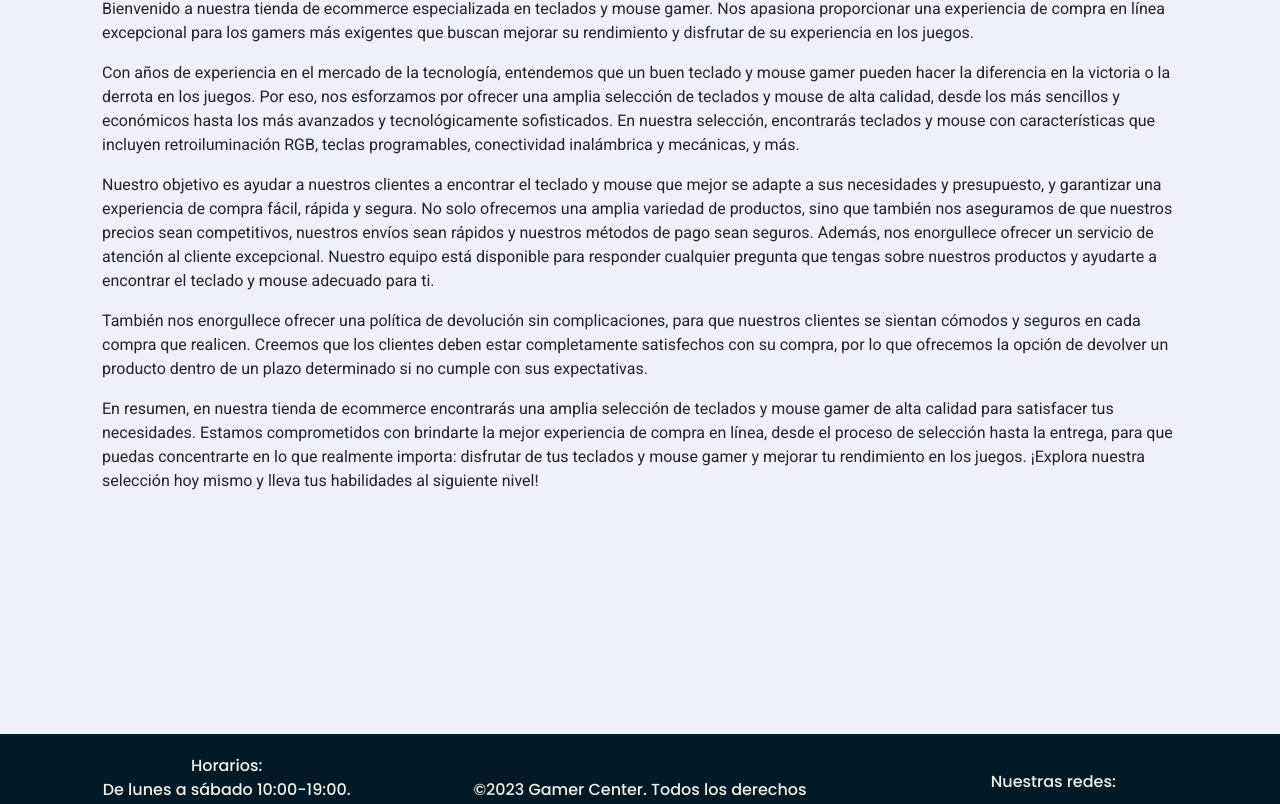
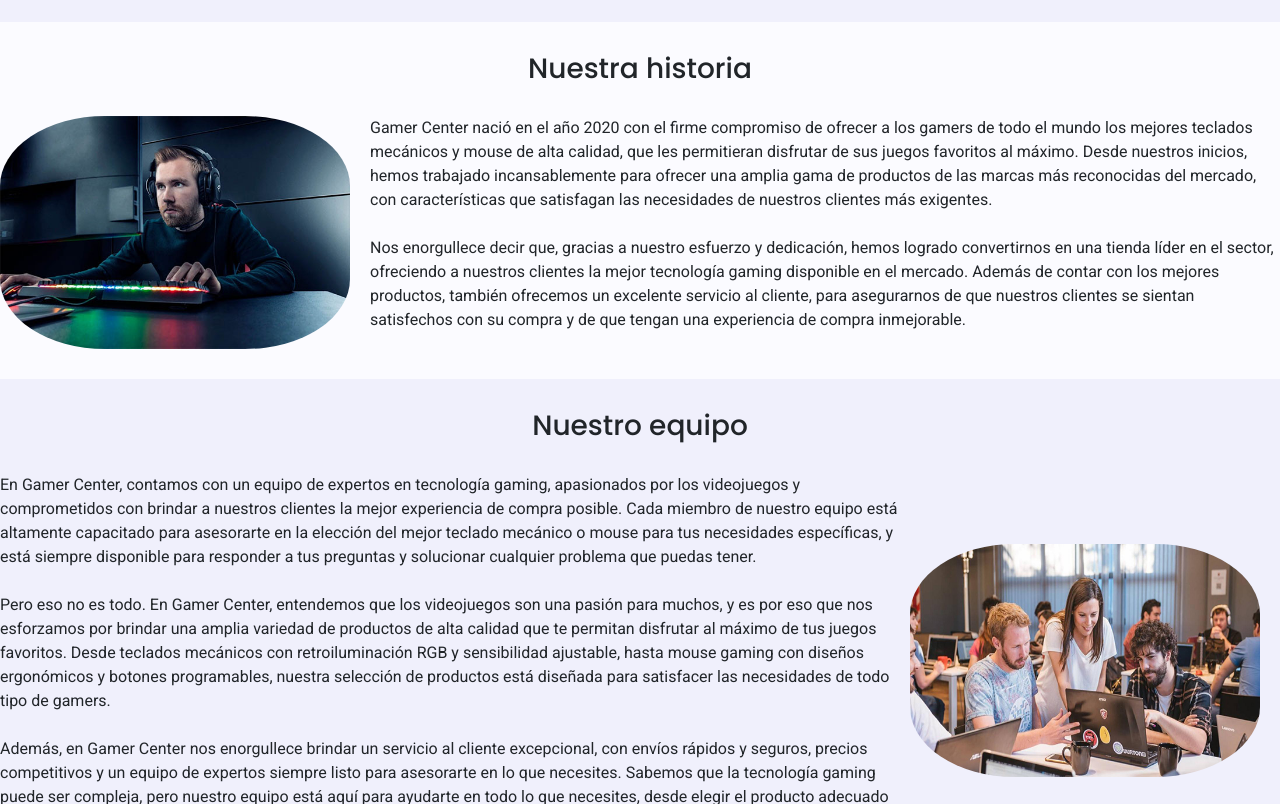
Before and after one commit to sotocortez/Proyecto-final, a website: page pages/nosotros.html in a window 1280 px wide. Shown: the part 177-981 px from the top of the page. Drawn offline with nearby package versions, Linux system fonts and the light colour scheme.

Commit message:
sobrenosotros

```diff
--- a/pages/nosotros.html
+++ b/pages/nosotros.html
@@ -20,7 +20,7 @@
     <link rel="stylesheet" href="path/to/font-awesome/css/font-awesome.min.css">
     <script src="https://use.fontawesome.com/42a2f31917.js"></script>
     <meta name="description" content="Encuentra en nuestra tienda online todo lo que necesitas para potenciar tu experiencia gamer! Ofrecemos la mejor selección de teclados y mouse gamer, con la mejor relación calidad-precio. ¡Haz de tus juegos una experiencia inolvidable con nuestros productos">
-    <meta name="keywords"  content="TECLADOS GAMER, MOUSE GAMER, TIENDA ONLINE, GAMER, MEJORES PRECIOS, MEJOR CALIDAD, ENVIOS, COMPRA, TECLADOS MECANICOS, DPI, RGB, MEJORES MARCAS, LOGITECH, NVIDEA, HYPERX, REDRAGON">
+    <meta name="keywords"  content="TECLADOS GAMER, MOUSE GAMER, TIENDA ONLINE, GAMER, MEJORES PRECIOS, MEJOR CALIDAD, ENVIOS, COMPRA, TECLADOS MECANICOS, DPI, RGB, MEJORES MARCAS, LOGITECH, NVIDEA, HYPERX, REDRAGON, CORSAIR">
     <link rel="stylesheet" href="../css/style.css">
     <title>Nosotros | GamerCenter</title>
 </head>
@@ -56,17 +56,46 @@
           </nav>
 
     </header>
+    <main>
 
-    <main class="container">
-      <h1>Sobre nosotros</h1>
-      <div class="nosotros">
-        <p>Bienvenido a nuestra tienda de ecommerce especializada en teclados y mouse gamer. Nos apasiona proporcionar una experiencia de compra en línea excepcional para los gamers más exigentes que buscan mejorar su rendimiento y disfrutar de su experiencia en los juegos.</p>
-        <p>Con años de experiencia en el mercado de la tecnología, entendemos que un buen teclado y mouse gamer pueden hacer la diferencia en la victoria o la derrota en los juegos. Por eso, nos esforzamos por ofrecer una amplia selección de teclados y mouse de alta calidad, desde los más sencillos y económicos hasta los más avanzados y tecnológicamente sofisticados. En nuestra selección, encontrarás teclados y mouse con características que incluyen retroiluminación RGB, teclas programables, conectividad inalámbrica y mecánicas, y más.</p>
-        <p>Nuestro objetivo es ayudar a nuestros clientes a encontrar el teclado y mouse que mejor se adapte a sus necesidades y presupuesto, y garantizar una experiencia de compra fácil, rápida y segura. No solo ofrecemos una amplia variedad de productos, sino que también nos aseguramos de que nuestros precios sean competitivos, nuestros envíos sean rápidos y nuestros métodos de pago sean seguros. Además, nos enorgullece ofrecer un servicio de atención al cliente excepcional. Nuestro equipo está disponible para responder cualquier pregunta que tengas sobre nuestros productos y ayudarte a encontrar el teclado y mouse adecuado para ti.</p>
-        <p>También nos enorgullece ofrecer una política de devolución sin complicaciones, para que nuestros clientes se sientan cómodos y seguros en cada compra que realicen. Creemos que los clientes deben estar completamente satisfechos con su compra, por lo que ofrecemos la opción de devolver un producto dentro de un plazo determinado si no cumple con sus expectativas.</p>
-        <p>En resumen, en nuestra tienda de ecommerce encontrarás una amplia selección de teclados y mouse gamer de alta calidad para satisfacer tus necesidades. Estamos comprometidos con brindarte la mejor experiencia de compra en línea, desde el proceso de selección hasta la entrega, para que puedas concentrarte en lo que realmente importa: disfrutar de tus teclados y mouse gamer y mejorar tu rendimiento en los juegos. ¡Explora nuestra selección hoy mismo y lleva tus habilidades al siguiente nivel!</p>
-      </div>
+        <h1>Sobre nosotros</h1>
+	      <div class="sobrenosotros">
+
+		      <div class="color1">
+            <div class="izquierda">
+              <h3>Nuestra historia</h3>
+              <div class="texto-izquierda">
+                <img src="../img/nosotros/nuestra historia.jpg" alt="Nuestra historia">
+                <p>Gamer Center nació en el año 2020 con el firme compromiso de ofrecer a los gamers de todo el mundo los mejores teclados mecánicos y mouse de alta calidad, que les permitieran disfrutar de sus juegos favoritos al máximo. Desde nuestros inicios, hemos trabajado incansablemente para ofrecer una amplia gama de productos de las marcas más reconocidas del mercado, con características que satisfagan las necesidades de nuestros clientes más exigentes.
+                <br><br>Nos enorgullece decir que, gracias a nuestro esfuerzo y dedicación, hemos logrado convertirnos en una tienda líder en el sector, ofreciendo a nuestros clientes la mejor tecnología gaming disponible en el mercado. Además de contar con los mejores productos, también ofrecemos un excelente servicio al cliente, para asegurarnos de que nuestros clientes se sientan satisfechos con su compra y de que tengan una experiencia de compra inmejorable.</p>
+              </div>
+            </div>
+          </div>
+
+		      <div class="color2">
+            <div class="derecha">
+              <h3>Nuestro equipo</h3>
+              <div class="texto-derecha">
+                <img src="../img/nosotros/nuestro equipo 2.jpg" alt="Nuestro equipo">
+                <p>En Gamer Center, contamos con un equipo de expertos en tecnología gaming, apasionados por los videojuegos y comprometidos con brindar a nuestros clientes la mejor experiencia de compra posible. Cada miembro de nuestro equipo está altamente capacitado para asesorarte en la elección del mejor teclado mecánico o mouse para tus necesidades específicas, y está siempre disponible para responder a tus preguntas y solucionar cualquier problema que puedas tener.<br><br>Pero eso no es todo. En Gamer Center, entendemos que los videojuegos son una pasión para muchos, y es por eso que nos esforzamos por brindar una amplia variedad de productos de alta calidad que te permitan disfrutar al máximo de tus juegos favoritos. Desde teclados mecánicos con retroiluminación RGB y sensibilidad ajustable, hasta mouse gaming con diseños ergonómicos y botones programables, nuestra selección de productos está diseñada para satisfacer las necesidades de todo tipo de gamers.<br><br>Además, en Gamer Center nos enorgullece brindar un servicio al cliente excepcional, con envíos rápidos y seguros, precios competitivos y un equipo de expertos siempre listo para asesorarte en lo que necesites. Sabemos que la tecnología gaming puede ser compleja, pero nuestro equipo está aquí para ayudarte en todo lo que necesites, desde elegir el producto adecuado hasta resolver cualquier problema que puedas tener.</p>
+              </div>
+            </div>
+          </div>
+
+		      <div class="color1">
+            <div class="izquierda">
+              <h3>Nuestra misión</h3>
+              <div class="texto-izquierda">
+                <img src="../img/nosotros/nuestra mision 2.jpg" alt="Nuestra misión">
+                <p>En Gamer Center, nuestra misión es ofrecer a los gamers de todo el mundo los mejores teclados mecánicos y mouse gaming del mercado, que les permitan disfrutar al máximo de sus juegos favoritos. Nos esforzamos por brindar a nuestros clientes una amplia selección de productos de alta calidad, con características como retroiluminación RGB, sensibilidad ajustable y mucho más.<br><br>Además, en Gamer Center nos enorgullece brindar un servicio al cliente excepcional, con envíos rápidos y seguros, precios competitivos y un equipo de expertos siempre listo para asesorarte. Nuestra misión es convertirnos en la tienda de referencia para todos los gamers que buscan tecnología gaming de la mejor calidad.<br><br>En Gamer Center, nuestra misión es ofrecer a los gamers de todo el mundo los mejores teclados mecánicos y mouse gaming del mercado, que les permitan disfrutar al máximo de sus juegos favoritos. Nos esforzamos por brindar a nuestros clientes una amplia selección de productos de alta calidad, con características como retroiluminación RGB, sensibilidad ajustable y mucho más.</p>
+              </div>
+            </div>
+          </div>
+
+	      </div>
+
     </main>
+
 
 
 
--- a/scss/_main.scss
+++ b/scss/_main.scss
@@ -3,14 +3,14 @@
     h1{
         font-family: 'Poppins', sans-serif;
         text-align: center;
-        margin: 5px;
-        padding: 5px;
+        margin: 30px;
+        padding: 10px;
     }
     h2{
         font-family:'Poppins', sans-serif;
          text-align: center;
-         margin: 15px;
-         padding: 15px;
+         margin: 30px;
+         padding: 30px;
     }
     .card{
       h5{
@@ -33,6 +33,81 @@
         }
       }
     }
+
+    .sobrenosotros {
+      display: flex;
+      flex-direction: column;
+      justify-content: center;
+      .color1{
+        background-color: $colorfondo2;
+        margin-bottom: 0;
+        .izquierda{
+          background-color: $colorfondo2;
+          max-width: 1400px;
+          margin: auto;
+          h3{
+            margin-top: 30px;
+            font-family:'Poppins', sans-serif;
+            text-align: center;
+          }
+          .texto-izquierda {
+            display: flex;
+            flex-direction: row;
+            margin: 30px 0;
+            border: none;
+            align-items: center;
+            p{
+              text-align: left;
+              font-family: 'Roboto', sans-serif;
+            }
+            img {
+              border-radius: 30%;
+              max-width: 350px;
+              max-height: 250px;
+              margin-right: 20px;
+            }
+          }
+        }
+      }
+      .color2{
+        background-color: $colorfondo;
+        .derecha{
+          background-color: $colorfondo;
+          max-width: 1400px;
+          margin: auto;
+          h3{
+            font-family:'Poppins', sans-serif;
+            text-align: center;
+            margin-top: 30px;
+          }
+          .texto-derecha {
+            display: flex;
+            flex-direction: row;
+            margin: 30px 0;
+            border: none;
+            flex-direction: row-reverse;
+            align-items: center;
+            p{
+              text-align: left;
+              font-family: 'Roboto', sans-serif;
+            }
+            img {
+              border-radius: 30%;
+              max-width: 350px;
+              max-height: 250px;
+              margin-right: 20px;
+            }
+          }
+        }
+      }
+
+    }
+
+
+
+
+
+
     .ubicacion{
       h1{
         font-family: 'Poppins', sans-serif;
@@ -45,14 +120,6 @@
           font-family:'Poppins', sans-serif;
         }
       }
-    }
-    .nosotros{
-        font-family: 'Roboto', sans-serif;
-        font-size: 16px;
-        text-align: left;
-        padding: 20px;
-        margin: auto;
-        max-width: 1200px;
     }
     .contacto{
       display: flex;
```
Also changed, not shown: css/style.css, img/marcas/105_25-01-2023-02-01-00-banner_web_1600x340_07.jpg, img/nosotros/90-6.webp (added), img/nosotros/esterillas-para-gaming-1280x720.jpg (added), img/nosotros/mgYNDJZOx_2000x1500__1.webp (added), img/nosotros/nuestra historia.jpg (added), img/nosotros/nuestra mision 2.jpg (added), img/nosotros/nuestro equipo 2.jpg (added), img/nosotros/nuestro equipo.jpeg (added), 1 other file.
